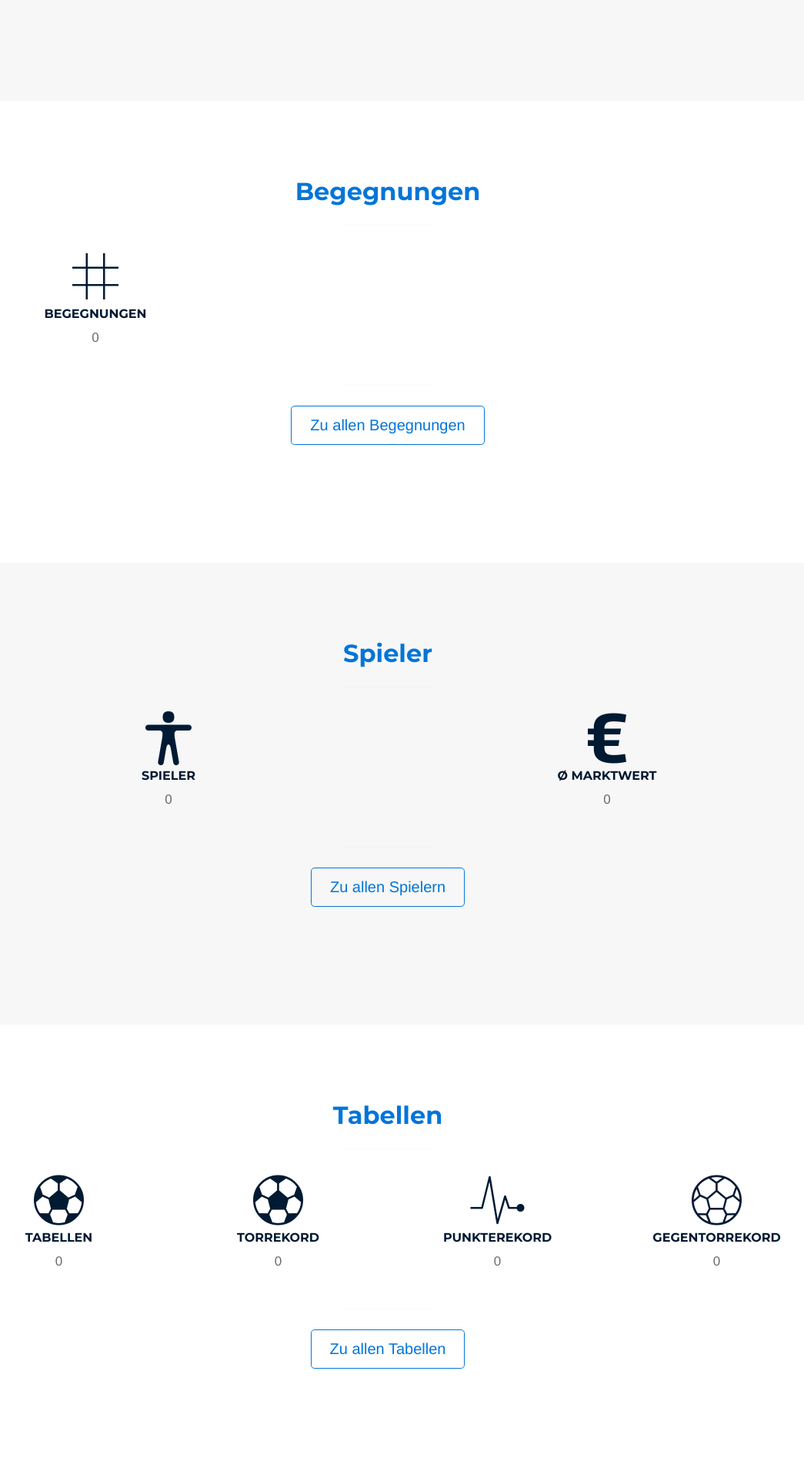
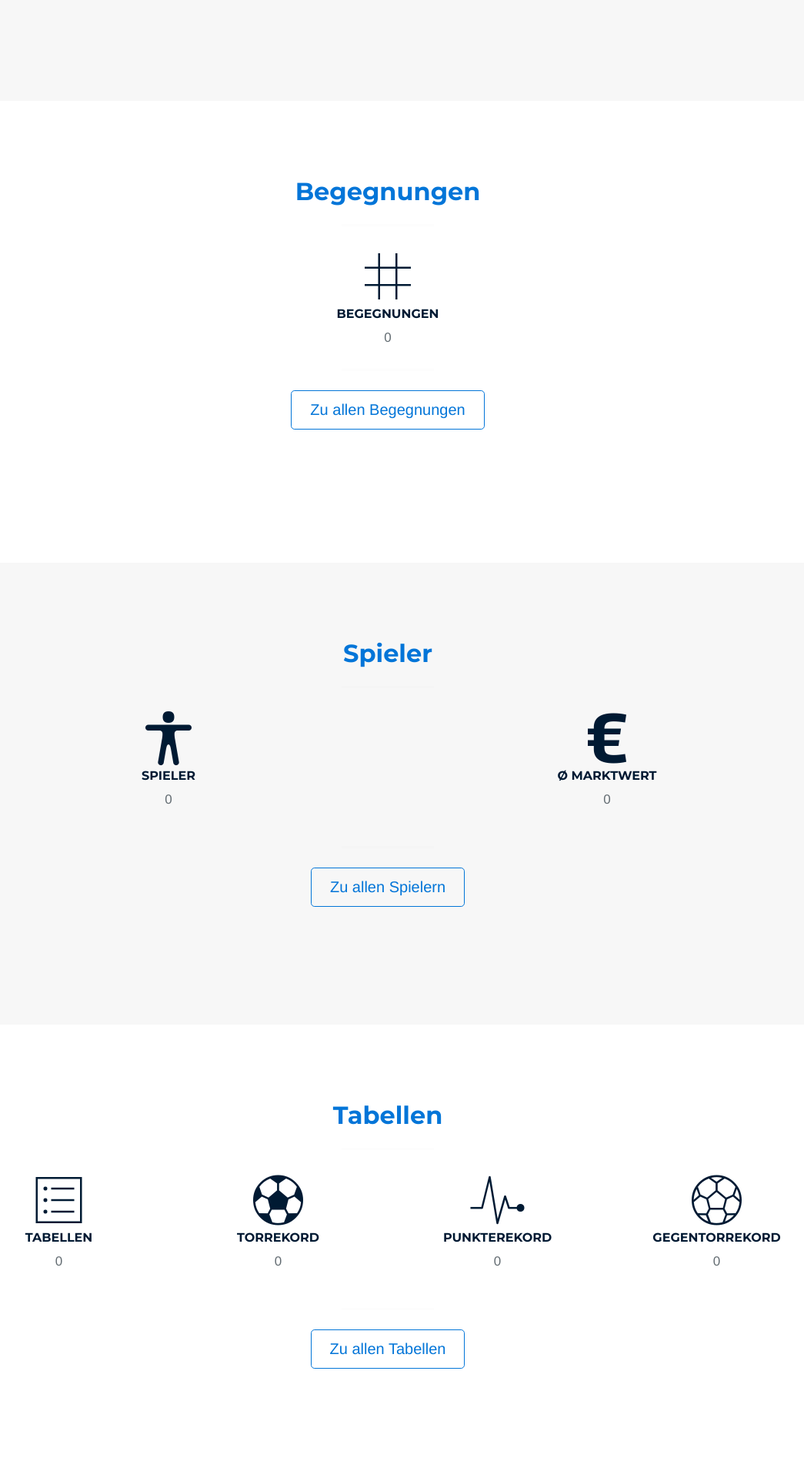
Before and after one commit to Thames1990/SoccerStatsDjango, a Django app: page / in a window 1280 px wide. Shown: the part 1269-3189 px from the top of the page at 77% size, without its empty margins (136-1181 px from the left). Run offline with Django 3.2, Linux system fonts and the light colour scheme; data that the repository does not hold is empty; some libraries are stand-ins or nearby versions; some web fonts are replaced.

Commit message:
Update index page layout and icons

```diff
--- a/templates/SoccerStats/index.html
+++ b/templates/SoccerStats/index.html
@@ -84,13 +84,11 @@
                     <hr class="accent">
                 </div>
             </div>
-            <div class="row">
-                <div class="col-lg-4 col-md-4 text-center">
-                    <div class="feature">
-                        <i class="icon-lg ion-ios-grid-view-outline"></i>
-                        <h6 class="text-uppercase">Begegnungen</h6>
-                        <p class="text-muted m-b-0">{{ fixture_count }}</p>
-                    </div>
+            <div class="text-center">
+                <div class="feature">
+                    <i class="icon-lg ion-ios-grid-view-outline"></i>
+                    <h6 class="text-uppercase">Begegnungen</h6>
+                    <p class="text-muted m-b-0">{{ fixture_count }}</p>
                 </div>
             </div>
             <hr>
@@ -293,7 +291,7 @@
             <div class="row">
                 <div class="col-md-3 col-sm-6 col-12 text-center">
                     <div class="feature">
-                        <i class="icon-lg ion-ios-football"></i>
+                        <i class="icon-lg ion-ios-list-outline"></i>
                         <h6 class="text-uppercase">Tabellen</h6>
                         <p class="text-muted m-b-0">{{ table_count }}</p>
                     </div>
@@ -392,7 +390,7 @@
                     {% for team in best_ten_teams %}
                         <div class="card">
                             <img
-                                    class="card-img-top img-fluid img-thumbnail"
+                                    class="card-img-top img-fluid"
                                     src="{{ team.crest_url }}"
                                     alt="{{ team.name }}"
                                     onerror="this.src='{% static 'SoccerStats/img/team.svg' %}'"
```
